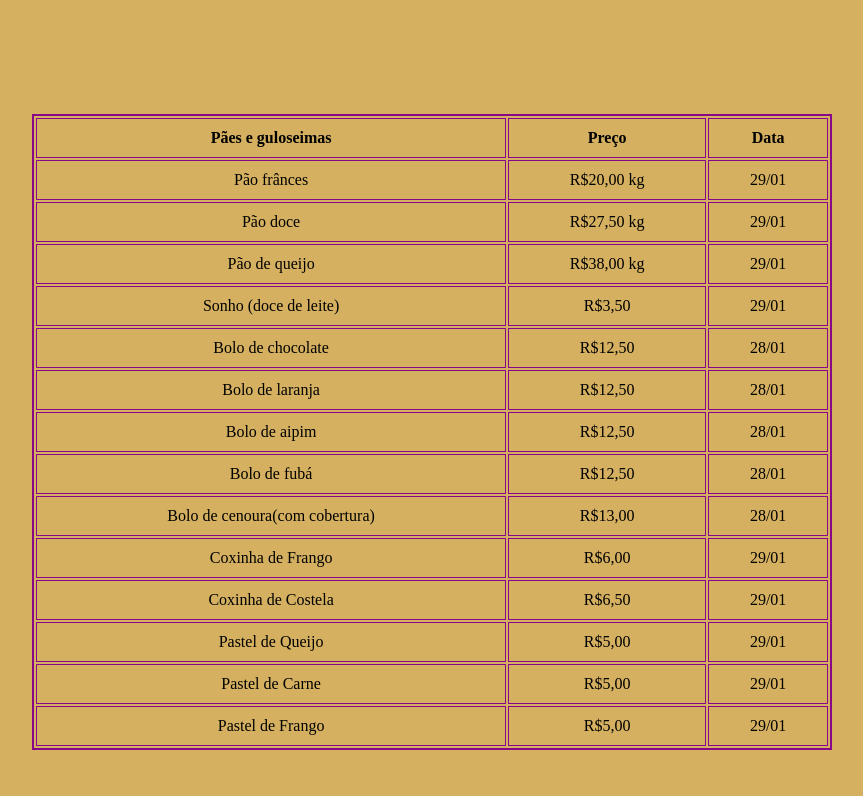
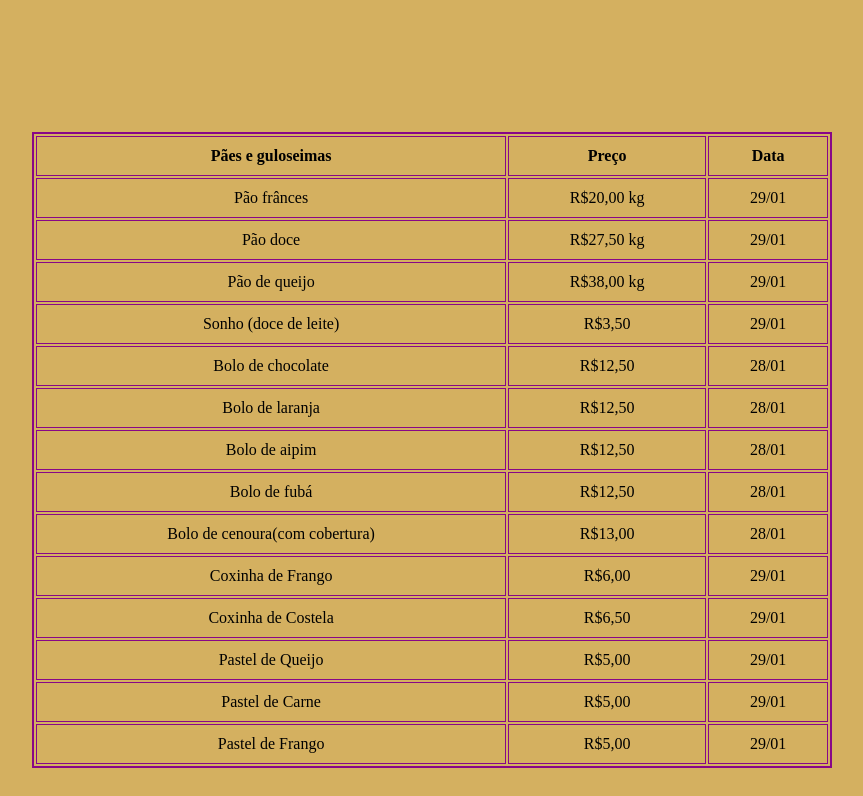
Before and after one commit to VictorSFSoares/PADARIA_TAREFA_5, a plain HTML site: page index.html in a window 1280 px wide. Shown: the part 784-1580 px from the top of the page, without its empty margins (208-1071 px from the left). Drawn offline with Linux system fonts and the light colour scheme.

Commit message:
VictorSFSoares/Corrigi erro.

```diff
--- a/index.html
+++ b/index.html
@@ -15,8 +15,8 @@
     </div>
 
     <h1 id="h1Bv">Bem-vindo ao seus deliciosos e doces sonhos!</h1><br>
-    <p id="pInicio">Veja nossos produtos a seguir:</p><br><br><br><br>
-    <br. <div class="content" style="text-align: center;">
+    <p id="pInicio">Veja nossos produtos a seguir:</p><br><br><br><br><br>
+    <div class="content" style="text-align: center;">
         <table id="tblProdutos">
 
             <tr>
@@ -153,5 +153,4 @@
 
 </body>
 <script src="script.js"></script>
-
 </html>
```
Lines whose indentation alone changed are shown as unchanged.
